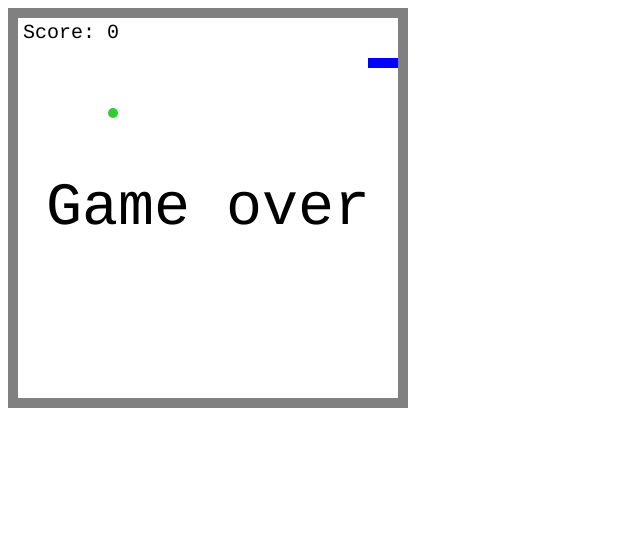
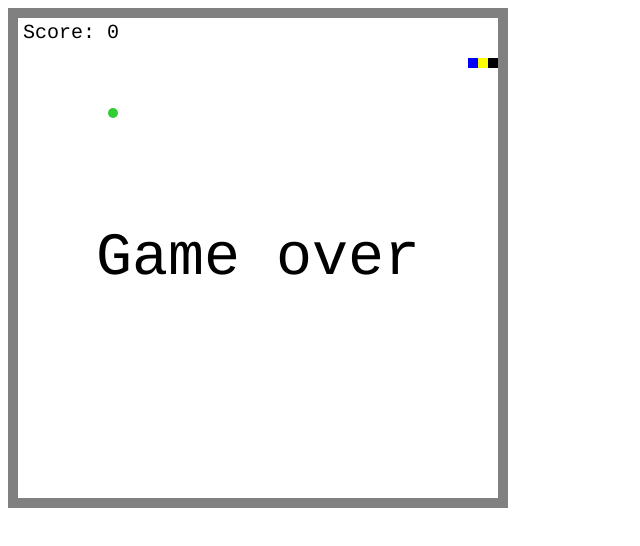
Before and after one commit to solar-citizen/snake-game, a plain HTML site: page index.html in a window 1280 px wide. Shown: the whole page, without its empty margins (0-640 px from the left). Drawn offline with nearby package versions, Linux system fonts and the light colour scheme.

Commit message:
0.0.4 // made field bigger and segments are different now

```diff
--- a/index.html
+++ b/index.html
@@ -7,7 +7,7 @@
         <title>Snek Game</title>
     </head>
     <body>
-        <canvas id="canvas" width="400" height="400"></canvas>
+        <canvas id="canvas" width="500" height="500"></canvas>
 
         <script src="https://code.jquery.com/jquery-2.1.0.js"></script>
 
@@ -109,8 +109,18 @@
 
             // method to draw snake
             Snake.prototype.draw = function() {
-                for (i = 0; i < this.segments.length; i++) {
-                    this.segments[i].drawSquare('Blue')
+                this.segments[0].drawSquare('Black')
+                let evenSegment = false
+
+                for (i = 1; i < this.segments.length; i++) {
+                    if (evenSegment) {
+                        this.segments[i].drawSquare('Blue')
+                    } else {
+                        this.segments[i].drawSquare('Yellow')
+                    }
+
+                    evenSegment = !evenSegment
+
                 }
             }
 
```
